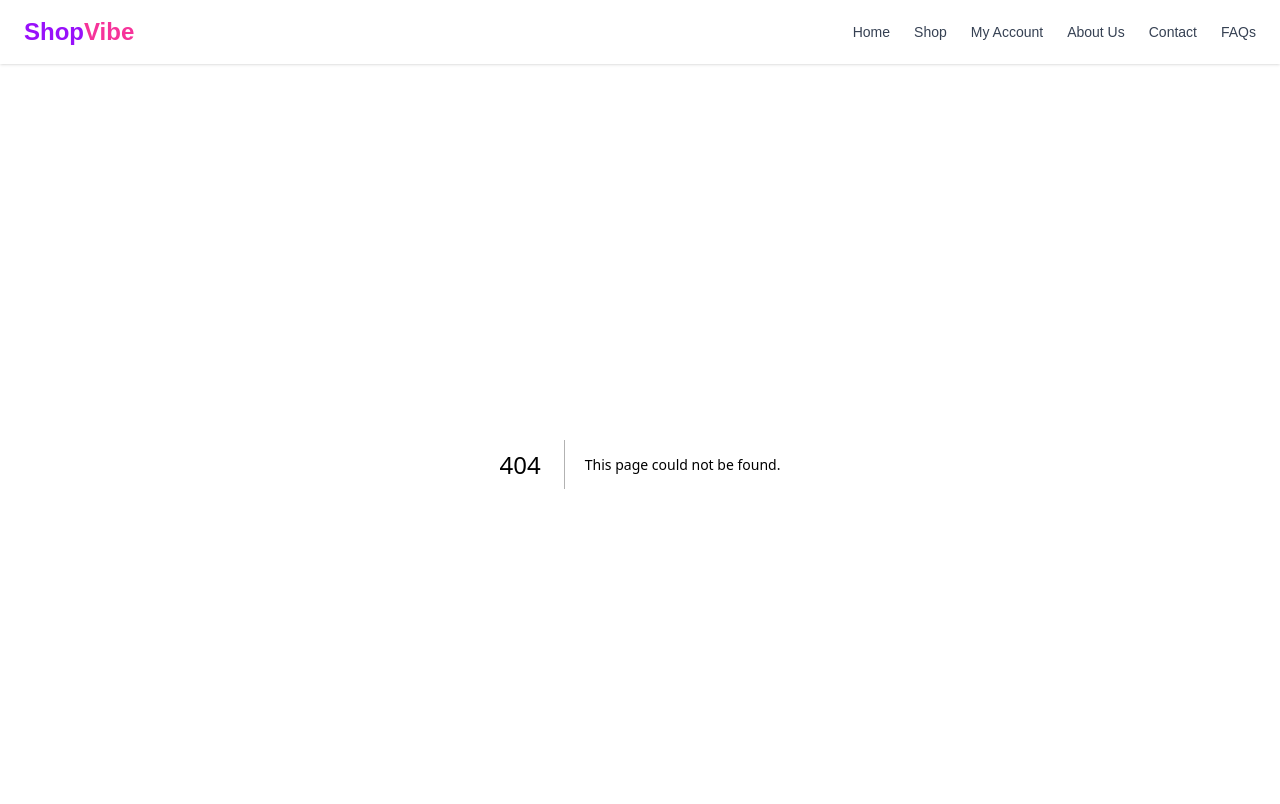
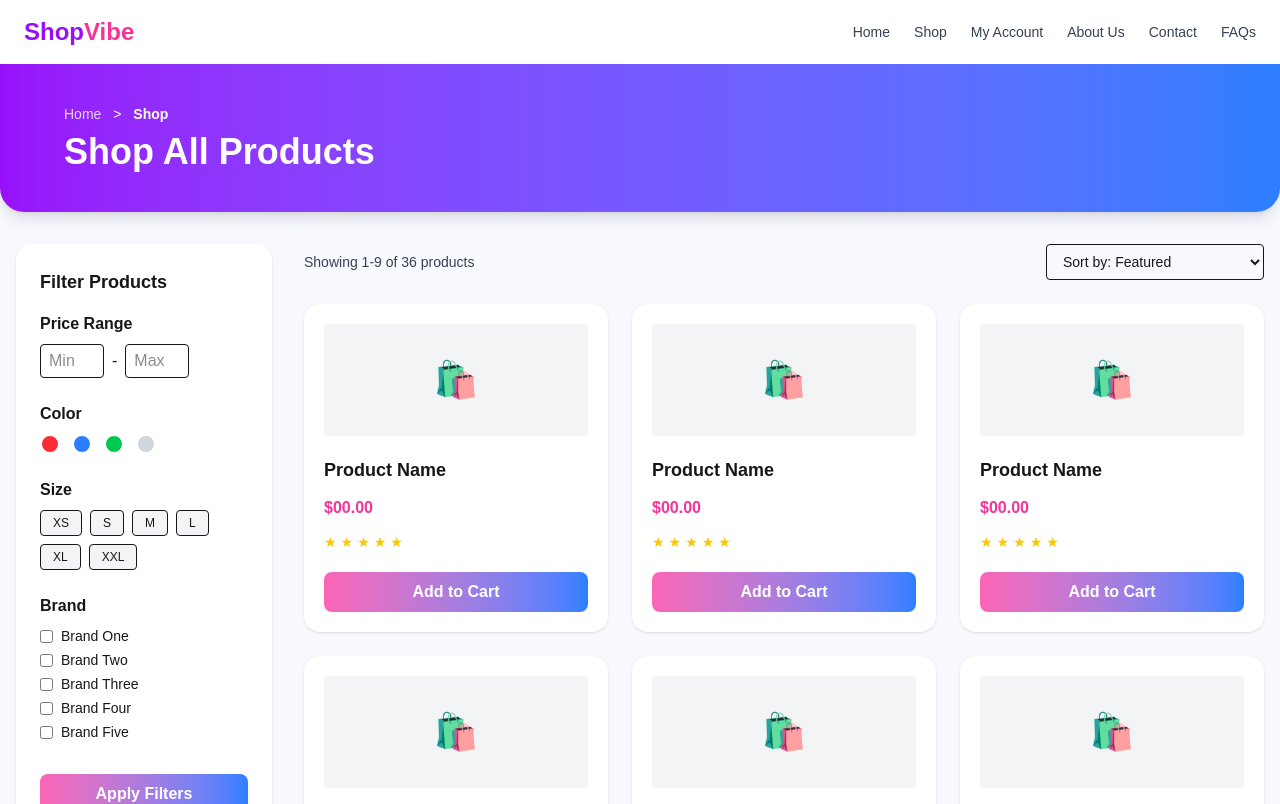
Before and after one commit to Yassen717/ShopVipe, a Next.js app: page /shop in a window 1280 px wide. Before the commit this address had no page. Shown: the top 804 px of the page. Built offline with nearby package versions, Linux system fonts and the light colour scheme.

Commit message:
Feat: Add Shop page with sidebar filters, product grid, sorting, and pagination layout

```diff
--- /dev/null
+++ b/app/shop/page.tsx
@@ -0,0 +1,99 @@
+export default function Shop() {
+  return (
+    <div className="bg-[#f8f9ff] min-h-screen">
+      {/* Gradient Header */}
+      <section className="bg-gradient-to-r from-purple-600 to-blue-500 text-white py-10 px-4 rounded-b-3xl shadow-lg mb-8">
+        <div className="max-w-6xl mx-auto">
+          <div className="text-sm mb-2">
+            <span className="opacity-80">Home</span> <span className="mx-2">&gt;</span> <span className="font-semibold">Shop</span>
+          </div>
+          <h1 className="text-3xl md:text-4xl font-bold">Shop All Products</h1>
+        </div>
+      </section>
+
+      <div className="max-w-7xl mx-auto flex flex-col md:flex-row gap-8 px-4 pb-16">
+        {/* Sidebar Filters */}
+        <aside className="w-full md:w-64 bg-white rounded-2xl shadow p-6 mb-6 md:mb-0">
+          <h2 className="font-bold text-lg mb-4">Filter Products</h2>
+          {/* Price Range */}
+          <div className="mb-6">
+            <label className="block font-semibold mb-2">Price Range</label>
+            <div className="flex gap-2 items-center">
+              <input type="number" placeholder="Min" className="w-16 px-2 py-1 rounded border" />
+              <span>-</span>
+              <input type="number" placeholder="Max" className="w-16 px-2 py-1 rounded border" />
+            </div>
+          </div>
+          {/* Color */}
+          <div className="mb-6">
+            <label className="block font-semibold mb-2">Color</label>
+            <div className="flex gap-3">
+              <span className="w-5 h-5 rounded-full bg-red-500 border-2 border-white cursor-pointer" />
+              <span className="w-5 h-5 rounded-full bg-blue-500 border-2 border-white cursor-pointer" />
+              <span className="w-5 h-5 rounded-full bg-green-500 border-2 border-white cursor-pointer" />
+              <span className="w-5 h-5 rounded-full bg-gray-300 border-2 border-white cursor-pointer" />
+            </div>
+          </div>
+          {/* Size */}
+          <div className="mb-6">
+            <label className="block font-semibold mb-2">Size</label>
+            <div className="flex flex-wrap gap-2">
+              {['XS','S','M','L','XL','XXL'].map(size => (
+                <span key={size} className="px-3 py-1 rounded bg-gray-100 border text-xs cursor-pointer">{size}</span>
+              ))}
+            </div>
+          </div>
+          {/* Brand */}
+          <div className="mb-6">
+            <label className="block font-semibold mb-2">Brand</label>
+            <div className="flex flex-col gap-1">
+              {['Brand One','Brand Two','Brand Three','Brand Four','Brand Five'].map(brand => (
+                <label key={brand} className="flex items-center gap-2 text-sm">
+                  <input type="checkbox" className="accent-purple-600" /> {brand}
+                </label>
+              ))}
+            </div>
+          </div>
+          <button className="w-full bg-gradient-to-r from-pink-400 to-blue-500 text-white font-semibold py-2 rounded-lg mt-2">Apply Filters</button>
+        </aside>
+
+        {/* Main Content */}
+        <main className="flex-1">
+          <div className="flex flex-col md:flex-row md:items-center md:justify-between mb-6 gap-4">
+            <div className="text-gray-700 text-sm">Showing 1-9 of 36 products</div>
+            <select className="rounded border px-3 py-2 text-sm">
+              <option>Sort by: Featured</option>
+              <option>Sort by: Price (Low to High)</option>
+              <option>Sort by: Price (High to Low)</option>
+              <option>Sort by: Newest</option>
+            </select>
+          </div>
+          {/* Product Grid */}
+          <div className="grid grid-cols-1 sm:grid-cols-2 lg:grid-cols-3 gap-6">
+            {/* TODO: Map product cards here */}
+            {[...Array(9)].map((_, i) => (
+              <div key={i} className="bg-white rounded-2xl shadow p-5 flex flex-col gap-3">
+                <div className="flex items-center justify-center h-28 bg-gray-100 rounded mb-2">
+                  {/* Placeholder for product image/icon */}
+                  <span className="text-4xl text-gray-300">🛍️</span>
+                </div>
+                <div className="font-semibold text-lg">Product Name</div>
+                <div className="text-pink-500 font-bold text-base">$00.00</div>
+                <div className="flex items-center gap-1 text-yellow-400 text-sm">
+                  {Array(5).fill(0).map((_, idx) => <span key={idx}>★</span>)}
+                </div>
+                <button className="mt-2 w-full bg-gradient-to-r from-pink-400 to-blue-500 text-white font-semibold py-2 rounded-lg">Add to Cart</button>
+              </div>
+            ))}
+          </div>
+          {/* Pagination */}
+          <div className="flex justify-center mt-8 gap-2">
+            {[1,2,3,4].map(page => (
+              <button key={page} className={`w-9 h-9 rounded-lg font-semibold ${page === 1 ? 'bg-blue-600 text-white' : 'bg-white text-gray-700 border'}`}>{page}</button>
+            ))}
+          </div>
+        </main>
+      </div>
+    </div>
+  );
+}
```
